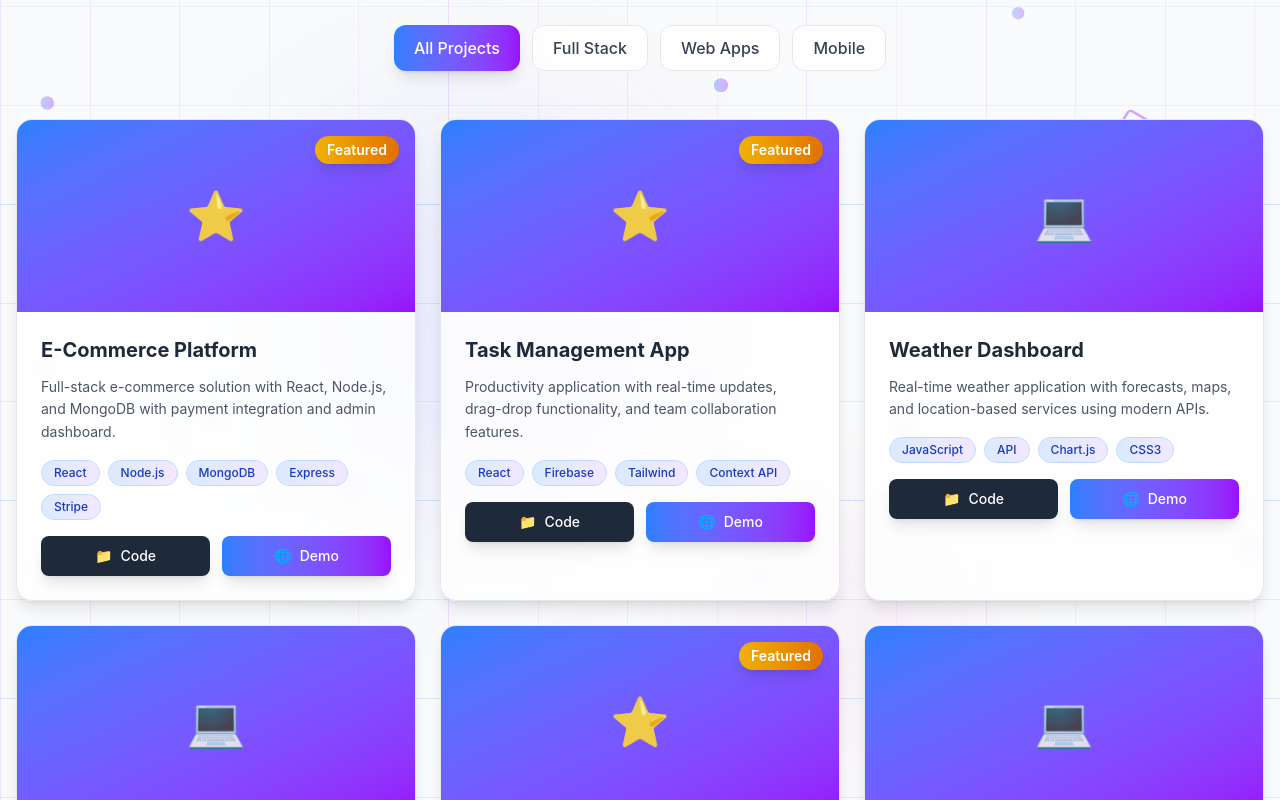
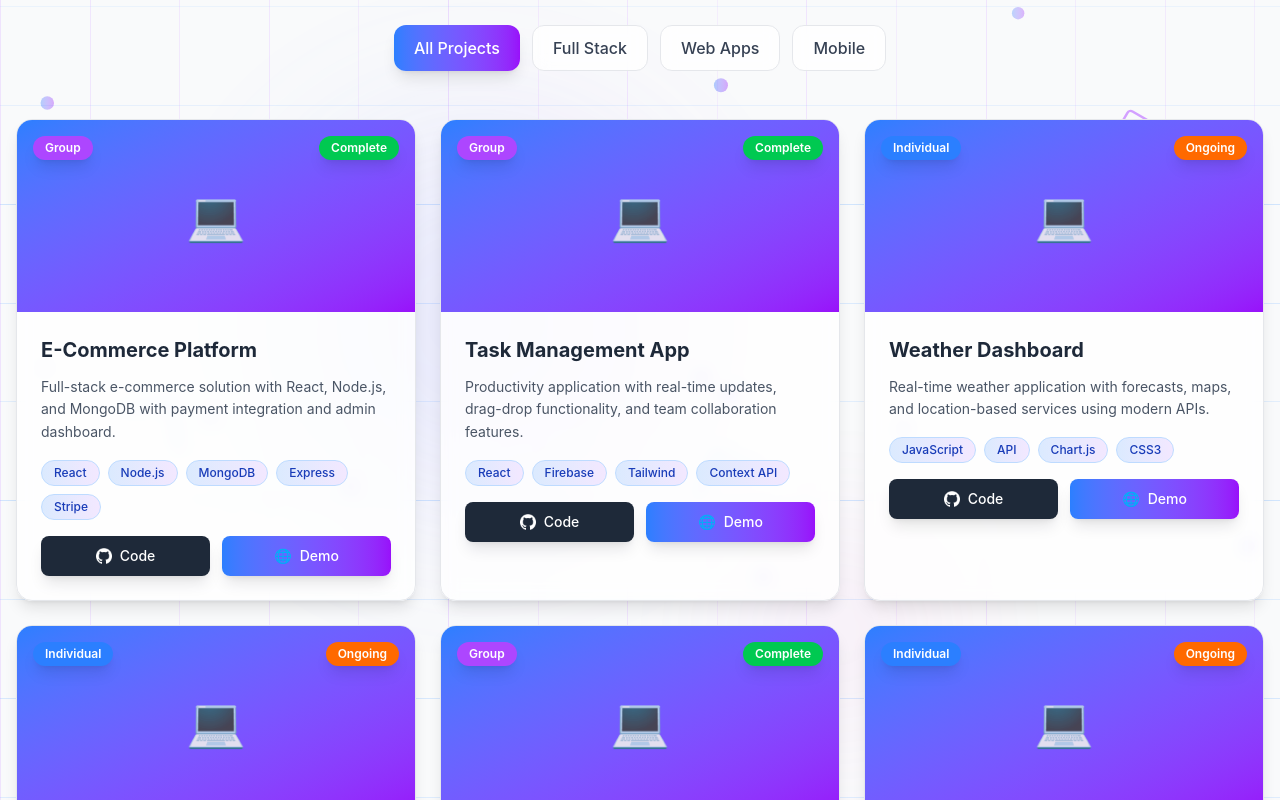
Before and after one commit to KTGamage/My-portfolio, a React (Vite) app in the folder apps/site/: page / in a window 1280 px wide. Shown: the part 2900-3700 px from the top of the page. Built offline with nearby package versions, Linux system fonts and the light colour scheme.

Commit message:
replaced icn with image, and do som echanges on layout

```diff
--- a/apps/site/src/components/Projects.jsx
+++ b/apps/site/src/components/Projects.jsx
@@ -1,92 +1,108 @@
-import React, { useState } from 'react'
-import { motion } from 'framer-motion'
-import ThreeDMeshBackground from './ThreeDMeshBackground'
+import React, { useState } from "react";
+import { motion } from "framer-motion";
+import ThreeDMeshBackground from "./ThreeDMeshBackground";
 
 const Projects = () => {
-  const [activeFilter, setActiveFilter] = useState('all')
+  const [activeFilter, setActiveFilter] = useState("all");
 
   const projects = [
     {
       id: 1,
       title: "E-Commerce Platform",
-      description: "Full-stack e-commerce solution with React, Node.js, and MongoDB with payment integration and admin dashboard.",
+      description:
+        "Full-stack e-commerce solution with React, Node.js, and MongoDB with payment integration and admin dashboard.",
       image: "/projects/ecommerce.jpg",
       technologies: ["React", "Node.js", "MongoDB", "Express", "Stripe"],
       category: "fullstack",
       github: "https://github.com",
       live: "https://demo.com",
-      featured: true
+      status: "Complete",
+      type: "Group",
     },
     {
       id: 2,
       title: "Task Management App",
-      description: "Productivity application with real-time updates, drag-drop functionality, and team collaboration features.",
+      description:
+        "Productivity application with real-time updates, drag-drop functionality, and team collaboration features.",
       image: "/projects/task-app.jpg",
       technologies: ["React", "Firebase", "Tailwind", "Context API"],
       category: "web",
       github: "https://github.com",
       live: "https://demo.com",
-      featured: true
+      status: "Complete",
+      type: "Group",
     },
     {
       id: 3,
       title: "Weather Dashboard",
-      description: "Real-time weather application with forecasts, maps, and location-based services using modern APIs.",
+      description:
+        "Real-time weather application with forecasts, maps, and location-based services using modern APIs.",
       image: "/projects/weather-app.jpg",
       technologies: ["JavaScript", "API", "Chart.js", "CSS3"],
       category: "web",
       github: "https://github.com",
       live: "https://demo.com",
-      featured: false
+      status: "Ongoing",
+      type: "Individual",
     },
     {
       id: 4,
       title: "Portfolio Website",
-      description: "Modern responsive portfolio with dark mode, animations, and optimized performance.",
+      description:
+        "Modern responsive portfolio with dark mode, animations, and optimized performance.",
       image: "/projects/portfolio.jpg",
       technologies: ["React", "Tailwind", "Framer Motion", "Vite"],
       category: "web",
       github: "https://github.com",
       live: "https://demo.com",
-      featured: false
+      status: "Ongoing",
+      type: "Individual",
     },
     {
       id: 5,
       title: "AI Chat Application",
-      description: "Real-time chat application with AI-powered responses and sentiment analysis.",
+      description:
+        "Real-time chat application with AI-powered responses and sentiment analysis.",
       image: "/projects/chat-app.jpg",
       technologies: ["React", "Node.js", "Socket.io", "OpenAI API"],
       category: "fullstack",
       github: "https://github.com",
       live: "https://demo.com",
-      featured: true
+      status: "Complete",
+      type: "Group",
     },
     {
       id: 6,
       title: "Fitness Tracker",
-      description: "Mobile fitness application with workout plans, progress tracking, and social features.",
+      description:
+        "Mobile fitness application with workout plans, progress tracking, and social features.",
       image: "/projects/fitness-app.jpg",
       technologies: ["React Native", "Firebase", "Redux", "Chart.js"],
       category: "mobile",
       github: "https://github.com",
       live: "https://demo.com",
-      featured: false
-    }
-  ]
+      status: "Ongoing",
+      type: "Individual",
+    },
+  ];
 
   const filters = [
-    { name: 'All Projects', value: 'all' },
-    { name: 'Full Stack', value: 'fullstack' },
-    { name: 'Web Apps', value: 'web' },
-    { name: 'Mobile', value: 'mobile' }
-  ]
+    { name: "All Projects", value: "all" },
+    { name: "Full Stack", value: "fullstack" },
+    { name: "Web Apps", value: "web" },
+    { name: "Mobile", value: "mobile" },
+  ];
 
-  const filteredProjects = activeFilter === 'all'
-    ? projects
-    : projects.filter(project => project.category === activeFilter)
+  const filteredProjects =
+    activeFilter === "all"
+      ? projects
+      : projects.filter((project) => project.category === activeFilter);
 
   return (
-    <section id="projects" className="py-16 bg-gray-50 dark:bg-gray-800 relative overflow-hidden">
+    <section
+      id="projects"
+      className="py-16 bg-gray-50 dark:bg-gray-800 relative overflow-hidden"
+    >
       {/* 3D Mesh Background */}
       <ThreeDMeshBackground />
 
@@ -103,7 +119,8 @@ const Projects = () => {
           </h2>
           <div className="w-20 h-1 bg-gradient-to-r from-blue-600 to-purple-600 mx-auto mb-4 rounded-full"></div>
           <p className="text-lg text-gray-600 dark:text-gray-300 max-w-2xl mx-auto">
-            Here are some of my recent projects that showcase my skills and experience
+            Here are some of my recent projects that showcase my skills and
+            experience
           </p>
         </motion.div>
 
@@ -122,8 +139,8 @@ const Projects = () => {
               whileTap={{ scale: 0.95 }}
               className={`px-5 py-2.5 rounded-xl font-medium transition-all duration-300 backdrop-blur-sm ${
                 activeFilter === filter.value
-                  ? 'bg-gradient-to-r from-blue-500 to-purple-600 text-white shadow-lg'
-                  : 'bg-white/80 dark:bg-gray-800/80 text-gray-700 dark:text-gray-300 hover:bg-white dark:hover:bg-gray-700 border border-gray-200 dark:border-gray-700'
+                  ? "bg-gradient-to-r from-blue-500 to-purple-600 text-white shadow-lg"
+                  : "bg-white/80 dark:bg-gray-800/80 text-gray-700 dark:text-gray-300 hover:bg-white dark:hover:bg-gray-700 border border-gray-200 dark:border-gray-700"
               }`}
             >
               {filter.name}
@@ -145,18 +162,37 @@ const Projects = () => {
               {/* Project Image */}
               <div className="relative overflow-hidden h-48 bg-gradient-to-br from-blue-500 to-purple-600 flex items-center justify-center">
                 <div className="text-5xl text-white/90">
-                  {project.featured ? '⭐' : '💻'}
+                  💻 {/* Keep this or replace with actual project image */}
                 </div>
-                {project.featured && (
-                  <motion.div
-                    initial={{ scale: 0 }}
-                    whileInView={{ scale: 1 }}
-                    transition={{ delay: 0.3 }}
-                    className="absolute top-4 right-4 bg-gradient-to-r from-yellow-500 to-amber-600 text-white px-3 py-1 rounded-full text-sm font-semibold shadow-lg"
-                  >
-                    Featured
-                  </motion.div>
-                )}
+
+                {/* Status Badge - Top Right */}
+                <motion.span
+                  initial={{ scale: 0 }}
+                  whileInView={{ scale: 1 }}
+                  transition={{ delay: 0.3 }}
+                  className={`absolute top-4 right-4 px-3 py-1 rounded-full text-xs font-semibold shadow-lg ${
+                    project.status === "Complete"
+                      ? "bg-green-500 text-white"
+                      : "bg-orange-500 text-white"
+                  }`}
+                >
+                  {project.status}
+                </motion.span>
+
+                {/* Type Badge - Top Left */}
+                <motion.span
+                  initial={{ scale: 0 }}
+                  whileInView={{ scale: 1 }}
+                  transition={{ delay: 0.5 }}
+                  className={`absolute top-4 left-4 px-3 py-1 rounded-full text-xs font-semibold shadow-lg ${
+                    project.type === "Individual"
+                      ? "bg-blue-500 text-white"
+                      : "bg-purple-500 text-white"
+                  }`}
+                >
+                  {project.type}
+                </motion.span>
+
                 <div className="absolute inset-0 bg-black/0 group-hover:bg-black/70 transition-all duration-300 flex items-center justify-center opacity-0 group-hover:opacity-100">
                   <div className="flex gap-3">
                     <motion.a
@@ -167,7 +203,11 @@ const Projects = () => {
                       target="_blank"
                       rel="noopener noreferrer"
                     >
-                      <span className="text-lg">📁</span>
+                      <img
+                        src="/images/tech/github.png"
+                        alt="GitHub"
+                        className="w-5 h-5"
+                      />
                     </motion.a>
                     <motion.a
                       href={project.live}
@@ -217,7 +257,12 @@ const Projects = () => {
                     target="_blank"
                     rel="noopener noreferrer"
                   >
-                    <span>📁</span> Code
+                    <img
+                      src="/images/tech/github.png"
+                      alt="GitHub"
+                      className="w-4 h-4 filter brightness-0 invert"
+                    />
+                    Code
                   </motion.a>
                   <motion.a
                     href={project.live}
@@ -274,7 +319,7 @@ const Projects = () => {
         </motion.div>
       </div>
     </section>
-  )
-}
+  );
+};
 
-export default Projects
+export default Projects;
```
Also changed, not shown: apps/site/public/images/tech/github.png.
